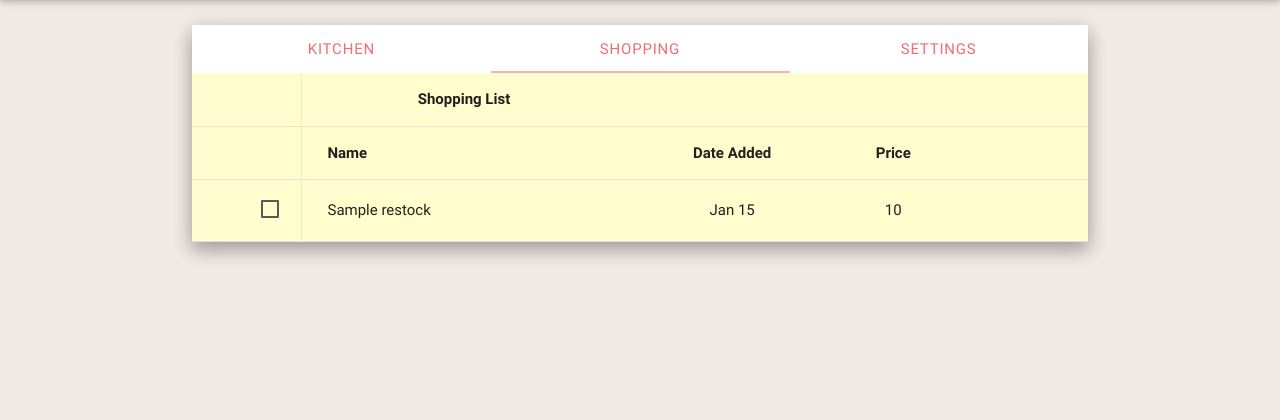
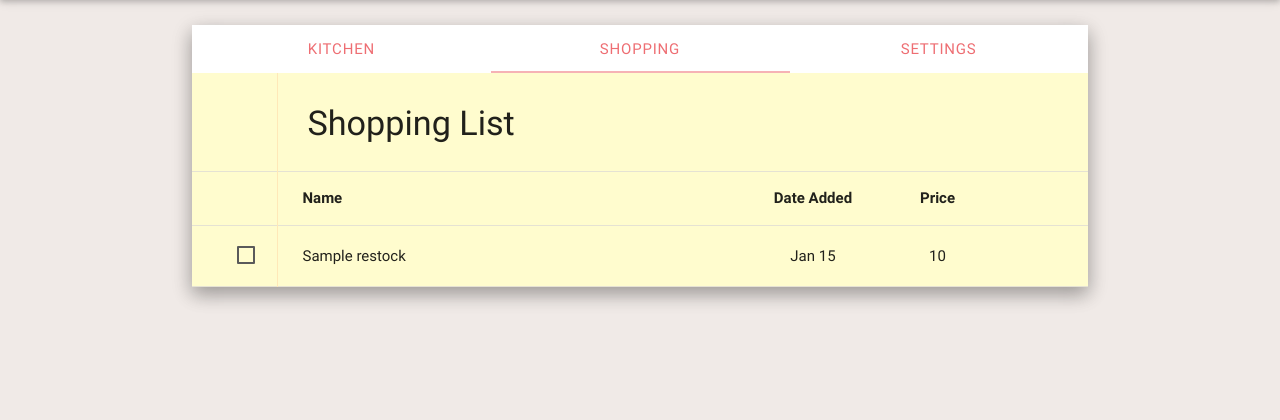
Before and after one commit to nmill128/kitchenSync, a Flask app: a page that uses templates/dashboard.html in a window 1280 px wide, after a click on "SHOPPING". Shown: the part 64-484 px from the top of the page. Run offline with Flask 2, Linux system fonts and the light colour scheme; a database or web service that is not in the repository returns one stand-in record (values such as "Sample title"); some libraries are stand-ins or nearby versions.

Commit message:
Fixed Shoopping List Heading

```diff
--- a/templates/dashboard.html
+++ b/templates/dashboard.html
@@ -140,7 +140,7 @@
                     <thead>
                     <tr>
                         <th></th>
-                        <th>Shopping List</th>
+                        <th><h4 class="td_left_text">Shopping List</h4></th>
                         <th></th>
                         <th></th>
                         <th></th>
```
